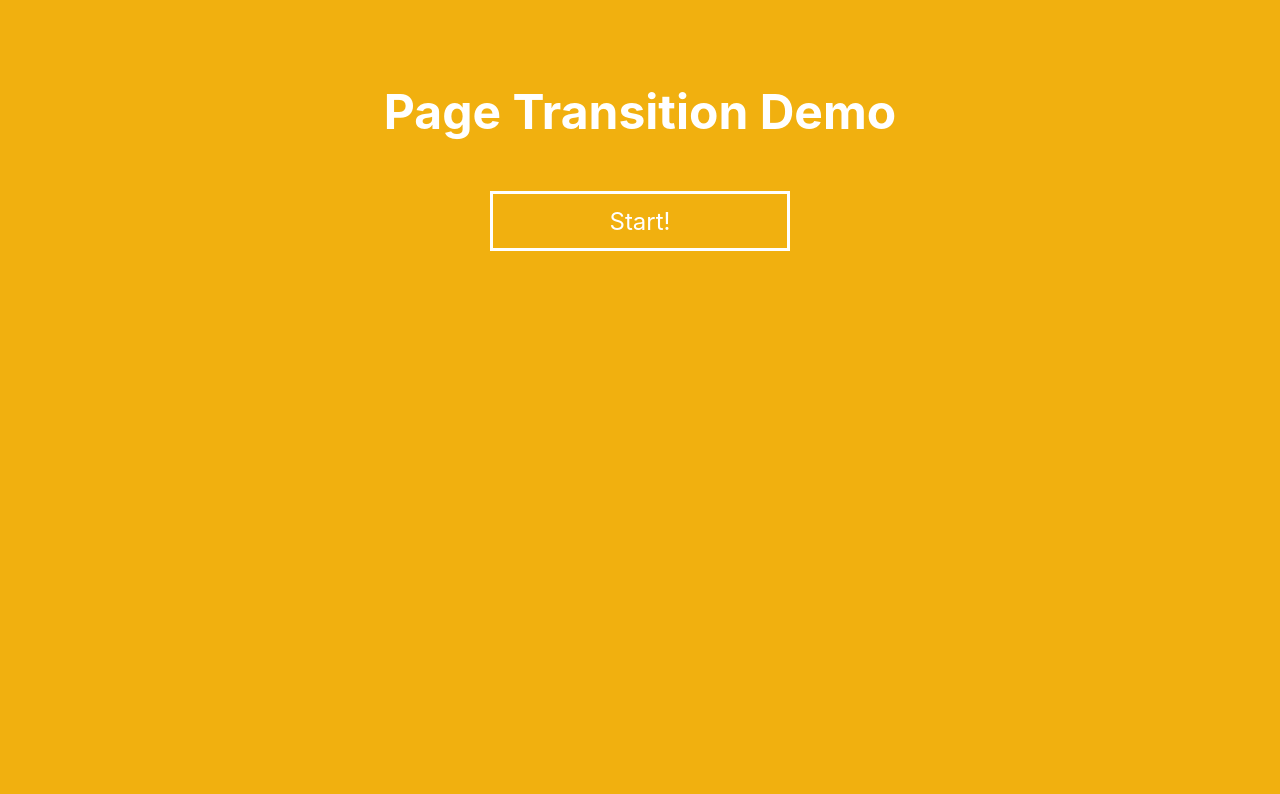
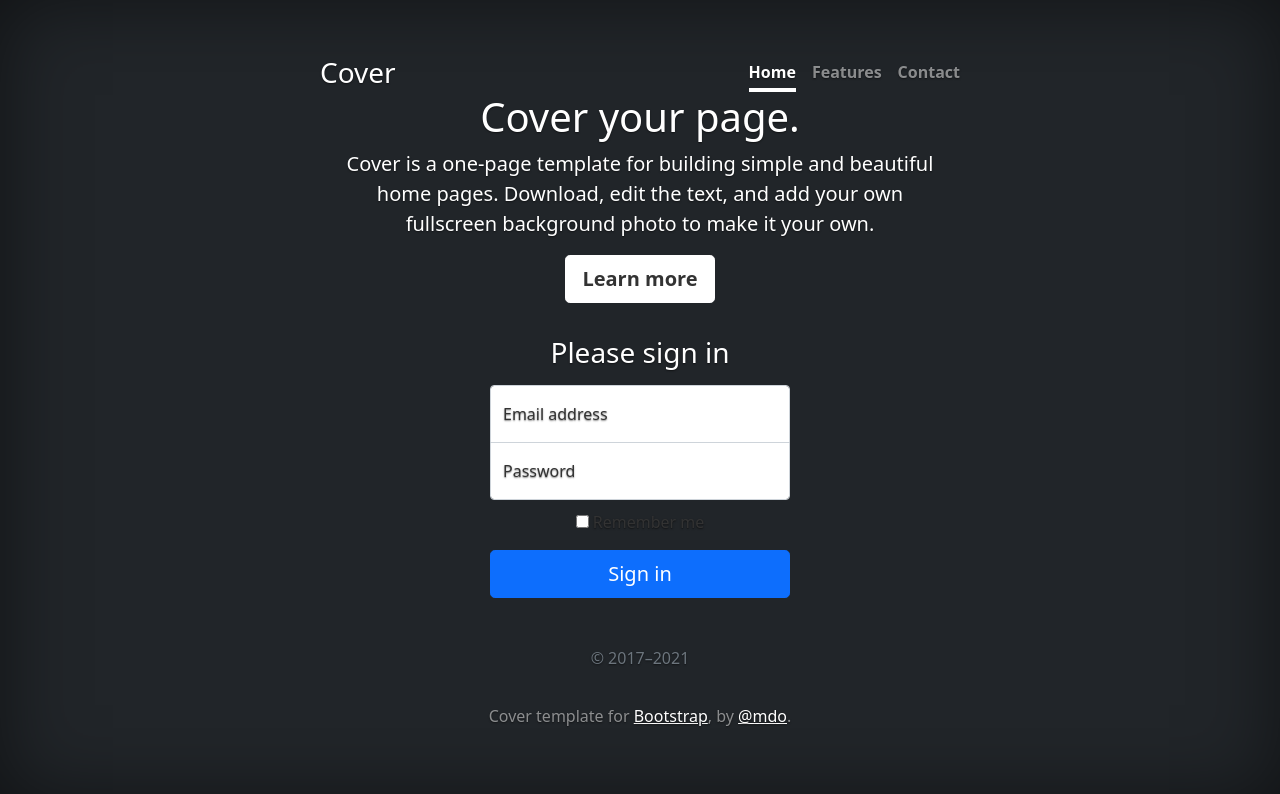
Before and after one commit to alphaCoderR/eduChild, a website: page landing.html in a window 1280 px wide. Drawn offline with nearby package versions, Linux system fonts and the light colour scheme.

Commit message:
new change

```diff
--- a/landing.html
+++ b/landing.html
@@ -1,18 +1,86 @@
-<head><link rel="stylesheet" type="text/css" href="css/style.css" head=""/></head><div id="app"><transition name="page" :duration="1300"><div class="page" :is="page" @change-page="onChangePage"></div></transition></div><script src="https://cdn.jsdelivr.net/npm/vue@2/dist/vue.js"></script><script id="start" type="text/x-template"><div class="start"><div class="inner"> <h1 class="title enter-1">Page Transition Demo</h1><div class="button-wrapper enter-2"><button class="button button-start" type="button" @click="$emit('change-page', 'next')"> <span class="button-text">Start!</span></button></div></div></div></script><script id="next" type="text/x-template"><div class="next"><div class="inner"><h1 class="title enter-1">You may want to use...</h1><ul class="next-list"><li class="enter-2">&lt;transition&gt; built-in component of Vue.js</li><li class="enter-3">CSS Transition/Animation for simple animation combinations</li><li class="enter-4">JavaScript hooks for complex animation</li></ul><div class="button-wrapper enter-5"><button class="button button-next" type="button" @click="$emit('change-page', 'start')"><span class="button-text">Back</span></button></div></div></div></script><script>Vue.config.productionTip = false;
-Vue.component("start", {
-template: "#start"
-});
-Vue.component("next", {
-template: "#next"
-});
-new Vue({
-el: "#app",
-data: {
-page: "start"
-},
-methods: {
-onChangePage(to) {
-this.page = to;
-}
-}
-});</script>
+<!DOCTYPE html>
+<html lang="en" class="h-100">
+  <head>
+    <meta charset="utf-8" />
+    <meta name="viewport" content="width=device-width, initial-scale=1" />
+    <meta name="description" content="" />
+    <meta
+      name="author"
+      content="Mark Otto, Jacob Thornton, and Bootstrap contributors"
+    />
+    <meta name="generator" content="Hugo 0.83.1" />
+    <title>Cover Template · Bootstrap v5.0</title>
+
+    <link
+      rel="canonical"
+      href="https://getbootstrap.com/docs/5.0/examples/cover/"
+    />
+
+    <!-- Bootstrap core CSS -->
+    <link href="css/bootstrap.min.css" rel="stylesheet" type="text/css" />
+
+    <!-- Custom styles for this template -->
+    <link href="css/style.css" rel="stylesheet" />
+  </head>
+  <body class="d-flex h-100 text-center text-white bg-dark">
+    <div class="cover-container d-flex w-100 h-100 p-3 mx-auto flex-column">
+      <header class="mb-auto">
+        <div>
+          <h3 class="float-md-start mb-0">Cover</h3>
+          <nav class="nav nav-masthead justify-content-center float-md-end">
+            <a class="nav-link active" aria-current="page" href="#">Home</a>
+            <a class="nav-link" href="#">Features</a>
+            <a class="nav-link" href="#">Contact</a>
+          </nav>
+        </div>
+      </header>
+
+      <main class="px-3">
+        <h1>Cover your page.</h1>
+        <p class="lead">
+          Cover is a one-page template for building simple and beautiful home
+          pages. Download, edit the text, and add your own fullscreen background
+          photo to make it your own.
+        </p>
+        <p class="lead">
+          <a
+            href="#"
+            class="btn btn-lg btn-secondary fw-bold border-white bg-white"
+            >Learn more</a
+          >
+        </p>
+      </main>
+
+      <main class="form-signin">
+        <form>
+          <h1 class="h3 mb-3 fw-normal">Please sign in</h1>
+
+          <div class="form-floating">
+            <input type="email" class="form-control" id="floatingInput" placeholder="name@example.com">
+            <label for="floatingInput">Email address</label>
+          </div>
+          <div class="form-floating">
+            <input type="password" class="form-control" id="floatingPassword" placeholder="Password">
+            <label for="floatingPassword">Password</label>
+          </div>
+
+          <div class="checkbox mb-3">
+            <label>
+              <input type="checkbox" value="remember-me"> Remember me
+            </label>
+          </div>
+          <button class="w-100 btn btn-lg btn-primary" type="submit">Sign in</button>
+          <p class="mt-5 mb-3 text-muted">&copy; 2017–2021</p>
+        </form>
+      </main>
+
+      <footer class="mt-auto text-white-50">
+        <p>
+          Cover template for
+          <a href="https://getbootstrap.com/" class="text-white">Bootstrap</a>,
+          by <a href="https://twitter.com/mdo" class="text-white">@mdo</a>.
+        </p>
+      </footer>
+    </div>
+  </body>
+</html>
--- /dev/null
+++ b/public/css/form-style.css
@@ -0,0 +1,53 @@
+html,
+body {
+  height: 100%;
+}
+
+body {
+  display: flex;
+  align-items: center;
+  padding-top: 40px;
+  padding-bottom: 40px;
+  background-color: #f5f5f5;
+}
+
+.form-signin {
+  width: 100%;
+  max-width: 330px;
+  padding: 15px;
+  margin: auto;
+}
+
+.form-signin .checkbox {
+  font-weight: 400;
+}
+
+.form-signin .form-floating:focus-within {
+  z-index: 2;
+}
+
+.form-signin input[type="email"] {
+  margin-bottom: -1px;
+  border-bottom-right-radius: 0;
+  border-bottom-left-radius: 0;
+}
+
+.form-signin input[type="password"] {
+  margin-bottom: 10px;
+  border-top-left-radius: 0;
+  border-top-right-radius: 0;
+}
+
+.bd-placeholder-img {
+  font-size: 1.125rem;
+  text-anchor: middle;
+  -webkit-user-select: none;
+  -moz-user-select: none;
+  user-select: none;
+}
+
+@media (min-width: 768px) {
+  .bd-placeholder-img-lg {
+    font-size: 3.5rem;
+  }
+}
--- a/public/css/style.css
+++ b/public/css/style.css
@@ -1,207 +1,109 @@
-*,
-*::before,
-*::after {
-  box-sizing: border-box;
+.bd-placeholder-img {
+  font-size: 1.125rem;
+  text-anchor: middle;
+  -webkit-user-select: none;
+  -moz-user-select: none;
+  user-select: none;
+}
+
+@media (min-width: 768px) {
+  .bd-placeholder-img-lg {
+    font-size: 3.5rem;
+  }
+}
+
+/*
+ * Globals
+ */
+
+/* Custom default button */
+.btn-secondary,
+.btn-secondary:hover,
+.btn-secondary:focus {
+  color: #333;
+  text-shadow: none; /* Prevent inheritance from `body` */
+}
+
+/*
+ * Base structure
+ */
+
+ html,
+body {
+  height: 100%;
 }
 
 body {
-  overflow: hidden;
-  font-size: 24px;
-  font-family: -apple-system, BlinkMacSystemFont, "Segoe UI", Roboto, Helvetica,
-    Arial, sans-serif;
+  display: flex;
+  align-items: center;
+  padding-top: 40px;
+  padding-bottom: 40px;
+
+  text-shadow: 0 0.05rem 0.1rem rgba(0, 0, 0, 0.5);
+  box-shadow: inset 0 0 5rem rgba(0, 0, 0, 0.5);
 }
 
-button {
-  font-family: inherit;
-  font-size: inherit;
+.cover-container {
+  max-width: 42em;
 }
 
-.page {
-  overflow-y: auto;
-  position: absolute;
-  left: 0;
-  right: 0;
-  top: 0;
-  bottom: 0;
-  padding: 50px 0;
-  text-align: center;
+/*
+ * Header
+ */
+
+.nav-masthead .nav-link {
+  padding: 0.25rem 0;
+  font-weight: 700;
+  color: rgba(255, 255, 255, 0.5);
+  background-color: transparent;
+  border-bottom: 0.25rem solid transparent;
 }
 
-.inner {
-  margin: auto;
-  height: 100%;
-  width: 700px;
+.nav-masthead .nav-link:hover,
+.nav-masthead .nav-link:focus {
+  border-bottom-color: rgba(255, 255, 255, 0.25);
 }
 
-.title {
-  margin-bottom: 50px;
-  font-size: 48px;
+.nav-masthead .nav-link + .nav-link {
+  margin-left: 1rem;
 }
 
-.button-wrapper {
-  margin-top: 50px;
+.nav-masthead .active {
+  color: #fff;
+  border-bottom-color: #fff;
 }
 
-.button {
-  position: relative;
-  height: 60px;
-  width: 300px;
-  background-color: transparent;
-  border: 3px solid #fff;
-  color: #fff;
-  cursor: pointer;
-  transition: color 150ms cubic-bezier(0.1, 0.7, 0.6, 0.9);
-}
-.button::before {
-  content: "";
-  position: absolute;
-  left: 0;
-  right: 0;
-  bottom: 0;
-  top: 0;
-  background-color: #fff;
-  transform: scaleX(0);
-  transform-origin: left center;
-  transition: transform 150ms cubic-bezier(0.1, 0.7, 0.6, 0.9);
-}
-.button:hover.button-start {
-  color: #f1b00f;
-}
-.button:hover.button-next {
-  color: #c598af;
-}
-.button:hover::before {
-  transform: scaleX(1);
-}
-.button-text {
-  position: relative;
+/*
+ Form
+*/
+
+.form-signin {
+  width: 100%;
+  max-width: 330px;
+  padding: 15px;
+  margin: auto;
 }
 
-.start {
-  background-color: #f1b00f;
-  color: #fff;
+.form-signin label{
+  color: #333;
 }
 
-.next {
-  background-color: #c598af;
-  color: #fff;
-}
-.next-list {
-  list-style: disc;
-  text-align: left;
-  margin: auto;
-  width: 430px;
-  line-height: 1.6;
+.form-signin .checkbox {
+  font-weight: 400;
 }
 
-/* Transition
- -----------------------------*/
-.page-enter-active {
-  overflow: hidden;
-  transition: transform 400ms cubic-bezier(0.4, 0.1, 0.7, 0.95);
-}
-.page-enter-active .enter-1 {
-  transition: 300ms cubic-bezier(0.1, 0.7, 0.6, 0.9);
-  transition-property: opacity, transform;
-  transition-delay: 520ms;
+.form-signin .form-floating:focus-within {
+  z-index: 2;
 }
 
-.page-enter {
-  transform: translateX(100%);
-}
-.page-enter .enter-1 {
-  opacity: 0;
-  transform: translateX(50px);
+.form-signin input[type="email"] {
+  margin-bottom: -1px;
+  border-bottom-right-radius: 0;
+  border-bottom-left-radius: 0;
 }
 
-.page-leave-active {
-  display: block;
+.form-signin input[type="password"] {
+  margin-bottom: 10px;
+  border-top-left-radius: 0;
+  border-top-right-radius: 0;
 }
-
-.page-enter-active {
-  overflow: hidden;
-  transition: transform 400ms cubic-bezier(0.4, 0.1, 0.7, 0.95);
-}
-.page-enter-active .enter-2 {
-  transition: 300ms cubic-bezier(0.1, 0.7, 0.6, 0.9);
-  transition-property: opacity, transform;
-  transition-delay: 640ms;
-}
-
-.page-enter {
-  transform: translateX(100%);
-}
-.page-enter .enter-2 {
-  opacity: 0;
-  transform: translateX(50px);
-}
-
-.page-leave-active {
-  display: block;
-}
-
-.page-enter-active {
-  overflow: hidden;
-  transition: transform 400ms cubic-bezier(0.4, 0.1, 0.7, 0.95);
-}
-.page-enter-active .enter-3 {
-  transition: 300ms cubic-bezier(0.1, 0.7, 0.6, 0.9);
-  transition-property: opacity, transform;
-  transition-delay: 760ms;
-}
-
-.page-enter {
-  transform: translateX(100%);
-}
-.page-enter .enter-3 {
-  opacity: 0;
-  transform: translateX(50px);
-}
-
-.page-leave-active {
-  display: block;
-}
-
-.page-enter-active {
-  overflow: hidden;
-  transition: transform 400ms cubic-bezier(0.4, 0.1, 0.7, 0.95);
-}
-.page-enter-active .enter-4 {
-  transition: 300ms cubic-bezier(0.1, 0.7, 0.6, 0.9);
-  transition-property: opacity, transform;
-  transition-delay: 880ms;
-}
-
-.page-enter {
-  transform: translateX(100%);
-}
-.page-enter .enter-4 {
-  opacity: 0;
-  transform: translateX(50px);
-}
-
-.page-leave-active {
-  display: block;
-}
-
-.page-enter-active {
-  overflow: hidden;
-  transition: transform 400ms cubic-bezier(0.4, 0.1, 0.7, 0.95);
-}
-.page-enter-active .enter-5 {
-  transition: 300ms cubic-bezier(0.1, 0.7, 0.6, 0.9);
-  transition-property: opacity, transform;
-  transition-delay: 1000ms;
-}
-
-.page-enter {
-  transform: translateX(100%);
-}
-.page-enter .enter-5 {
-  opacity: 0;
-  transform: translateX(50px);
-}
-
-.page-leave-active {
-  display: block;
-}
```
Also changed, not shown: landing.pug (deleted, +0 -55 lines), public/css/bootstrap.min.css (added), public/img/UN07783-low-res_0.jpg (added), public/js/bootstrap.min.js (added).
